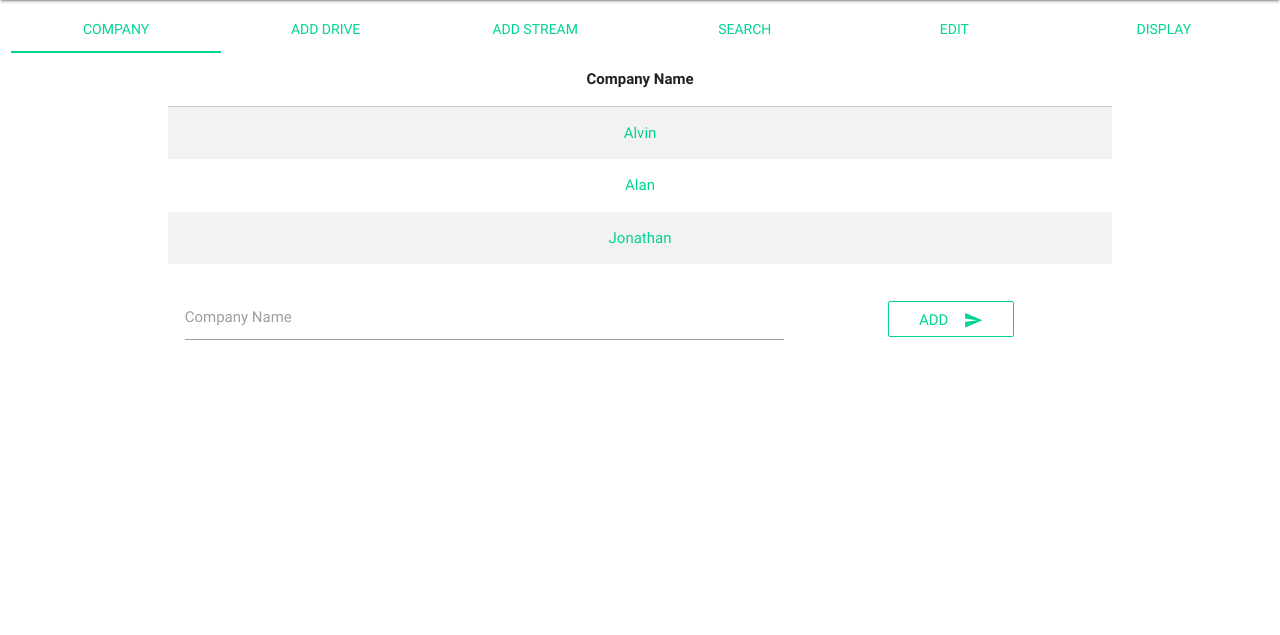
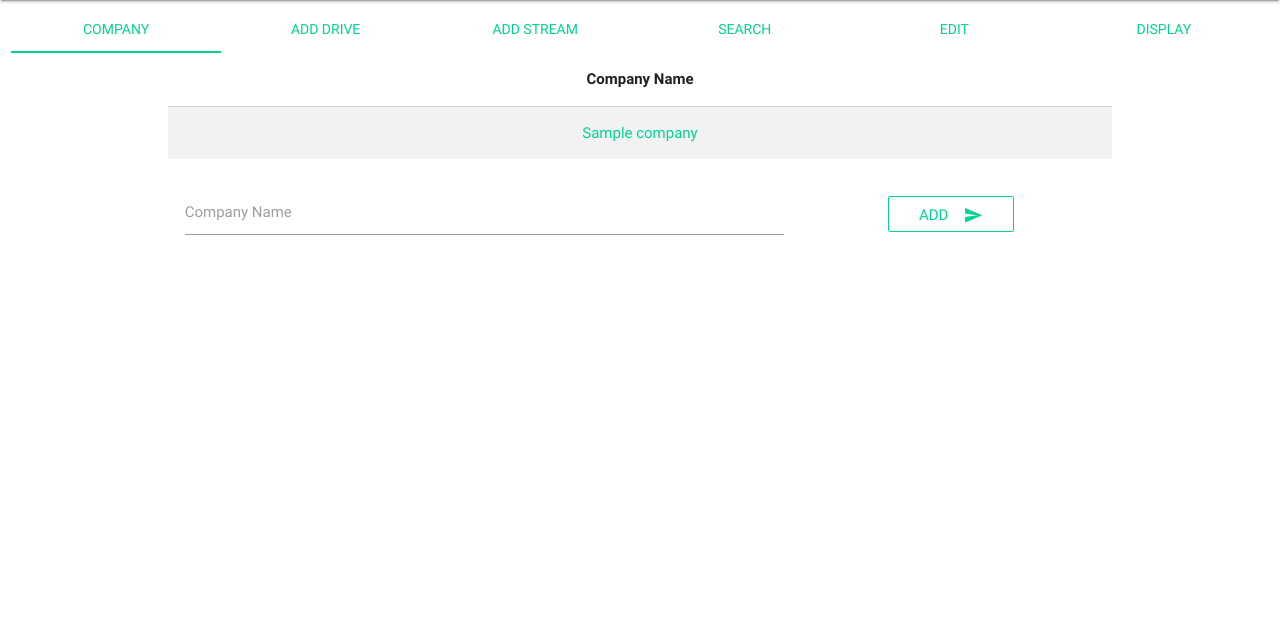
Before and after one commit to akhilerm/Job-Fair, a PHP site: page /admin_view.php in a window 1280 px wide. Shown: the part 64-699 px from the top of the page. Run offline with PHP 8.4, Linux system fonts and the light colour scheme; tables that the repository leaves empty or names only in its code hold one stand-in row (values such as "Sample post"); a stand-in replaces the project's code that opens the database connection; some libraries are stand-ins or nearby versions.

Commit message:
admin_view changed for add company

```diff
--- /dev/null
+++ b/add_company.php
@@ -0,0 +1,6 @@
+<?php
+	require("db_connect.php");
+	$company_name=$_POST['name'];
+	$query = "INSERT INTO company (company_name) VALUES ('$company_name')";
+	return 0;
+?>
--- a/admin_query.php
+++ b/admin_query.php
@@ -19,21 +19,22 @@
 			return 0;
 	}
 
-	function add_company($company_name){
-		$query = "INSERT INTO company (company_name) VALUES ('$company_name')";
-		$result = $con->query($query);
-		if($result)
-			return 1;
-		else
-			return 0;
-	}
-
 	function get_company_name($company_id,$con){
 		$query = "SELECT company_name from company where company_id=$company_id";
 		$result = $con->query($query);
 		if($result){
 			$row = $result->fetch_assoc();
 			return $row['company_name'];
+		}
+		else
+			return 0;
+	}
+
+	function get_all_company($con){
+		$query = "SELECT company_name from company";
+		$result = $con->query($query);
+		if($result){
+			return $result;
 		}
 		else
 			return 0;
--- a/admin_view.php
+++ b/admin_view.php
@@ -1,5 +1,7 @@
 <?php
 include("header.php");
+require_once("admin_query.php");
+require_once("db_connect.php");
 ?>
 
 <main>
@@ -30,7 +32,7 @@ include("header.php");
                 </thead>
 
                 <tbody class="colGreen">
-                  <tr >
+                  <!-- <tr >
                     <td>Alvin</td>
 
 
@@ -45,7 +47,13 @@ include("header.php");
                     <td>Jonathan</td>
 
 
-                  </tr>
+                  </tr> -->
+                  <?php
+                    $result=get_all_company($con);
+                    while($row = $result->fetch_assoc()){
+                      echo "<tr><td>".$row['company_name']."</td></tr>";
+                    }
+                  ?>
 
                    <tr>
                     <td>
@@ -55,7 +63,7 @@ include("header.php");
                                 <label for="first_name">Company Name</label>
                             </div>
                             <div class="col s4">
-                                  <button class="btn-flat waves-effect waves-light" style="margin-top:22px;border:1px solid #00d494;color:#00d494" type="submit" name="action">Add
+                                  <button class="btn-flat waves-effect waves-light" style="margin-top:22px;border:1px solid #00d494;color:#00d494" id="add_c" type="button" onClick="addcomp()">Add
                                     <i class="material-icons right">send</i>
                                   </button>
                             </div>
@@ -382,3 +390,26 @@ include("header.php");
 <?php
 include("footer.php");
 ?>
+
+<script type="text/javascript">
+  function addcomp(){
+    var xmlhttp;
+    if (window.XMLHttpRequest)
+       xmlhttp = new XMLHttpRequest();
+    else
+      xmlhttp = new ActiveXObject("Microsoft.XMLHTTP");
+    var company_name = document.getElementById("full_name").value;
+    var url="add_company.php?name="+company_name;
+    alert(url);
+    //var params = "name="+company_name;
+    xmlhttp.open("GET","add_company.php?name="+company_name, true);
+    xhttp.onreadystatechange = function() {
+  if (this.readyState == 4 && this.status == 200) {
+    alert(this.responseText);
+  }
+};
+    //xmlhttp.setRequestHeader("Content-type", "application/x-www-form-urlencoded");
+    xmlhttp.send();
+
+  }
+</script>
```
